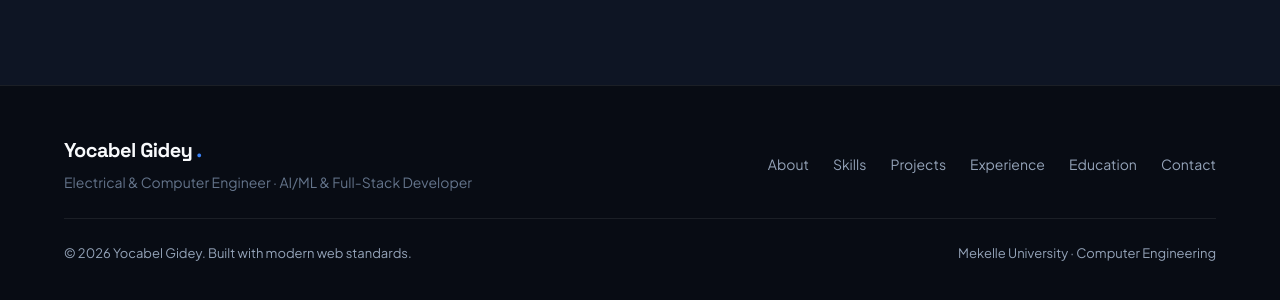
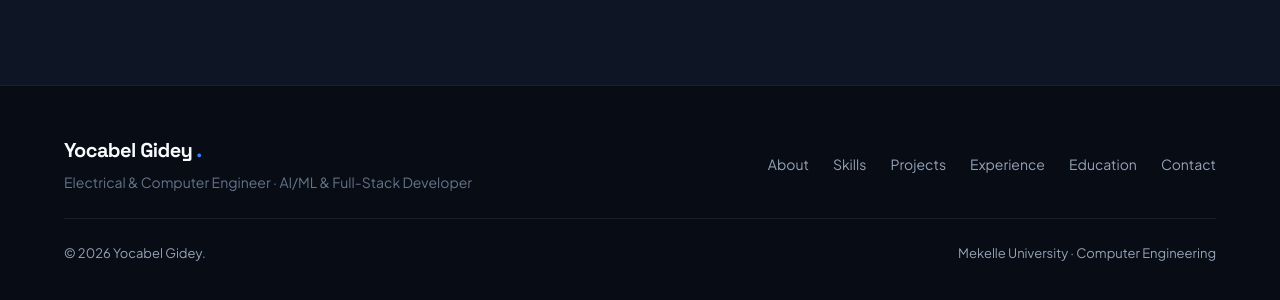
Before and after one commit to yocabel-sole/yocabel-portfolio, a plain HTML site: page index.html in a window 1280 px wide. Shown: the part 9797-10097 px from the top of the page. Drawn offline with Linux system fonts and the light colour scheme.

Commit message:
Remove 'Built with modern web standards' from footer

```diff
--- a/index.html
+++ b/index.html
@@ -1076,7 +1076,7 @@
             </div>
 
             <div class="footer-bottom">
-                <p>&copy; 2026 Yocabel Gidey. Built with modern web standards.</p>
+                <p>&copy; 2026 Yocabel Gidey.</p>
                 <p>Mekelle University · Computer Engineering</p>
             </div>
         </div>
```
